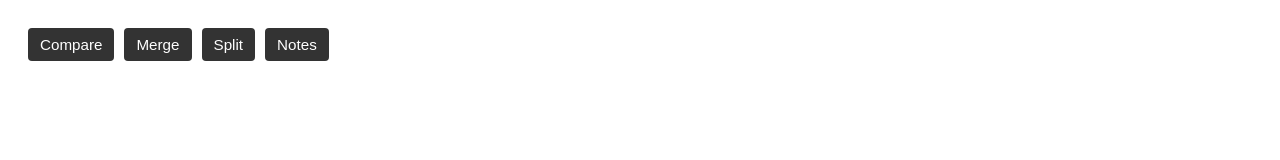
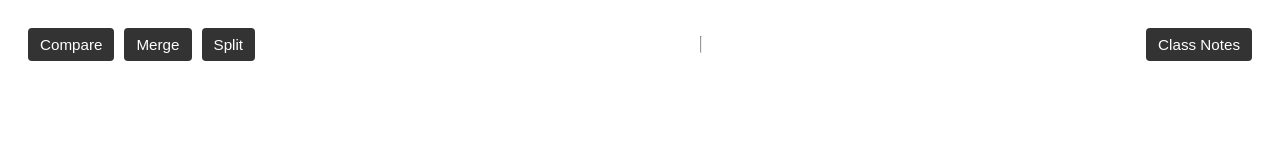
Before and after one commit to GennoNotes/gennonotes.github.io, a plain HTML site: page index.html in a window 1280 px wide. Drawn offline with Linux system fonts and the light colour scheme.

Commit message:
Update Notes link to Class Notes in index.html

```diff
--- a/index.html
+++ b/index.html
@@ -42,7 +42,8 @@
     <a href="https://gennonotes.github.io/Compare">Compare</a>
     <a href="https://gennonotes.github.io/Merge">Merge</a>
     <a href="https://gennonotes.github.io/Split">Split</a>
-	<a href="https://gennonotes.github.io/Notes">Notes</a>
+	<hr>
+	<a href="https://gennonotes.github.io/Notes">Class Notes</a>
   </div>
 
 </body>
```
